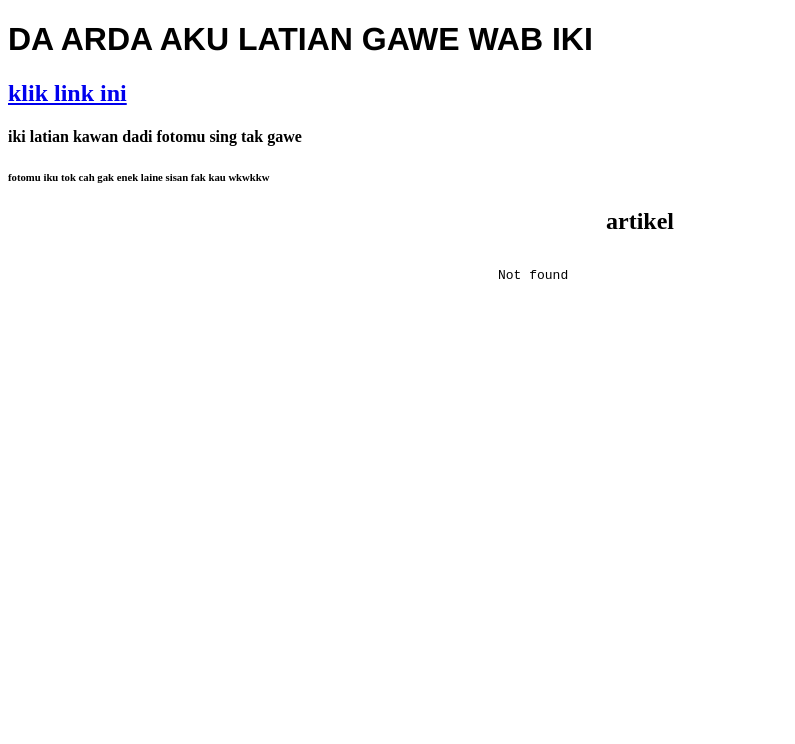
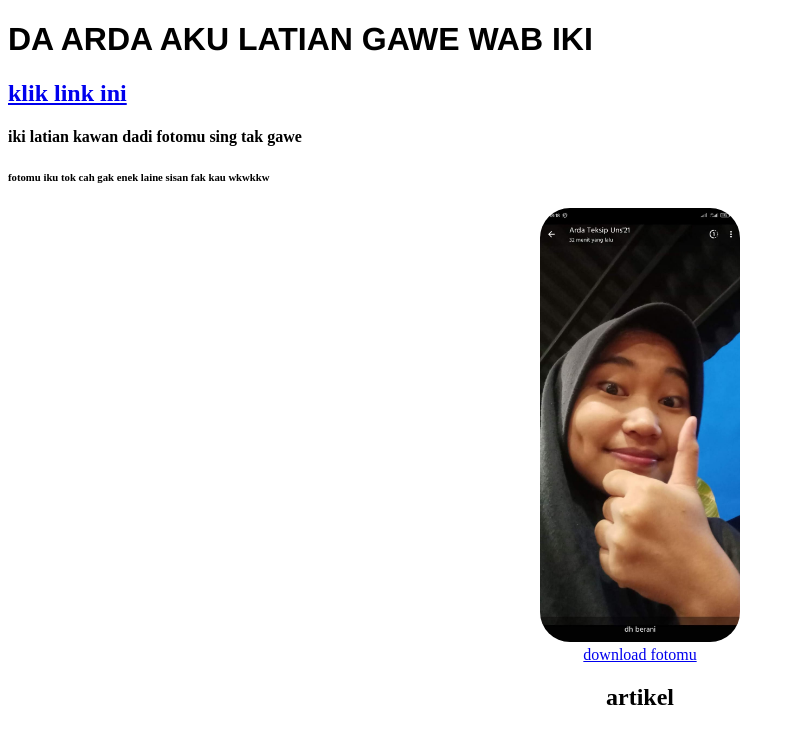
Before and after one commit to ilhamadir/latihan, a plain HTML site: page index.html in a window 1280 px wide. Shown: the whole page, without its empty margins (0-795 px from the left). Drawn offline with Linux system fonts and the light colour scheme.

Commit message:
nambah lagi

```diff
--- a/index.html
+++ b/index.html
@@ -14,9 +14,10 @@
     <h6>fotomu iku tok cah gak enek laine sisan fak kau wkwkkw</h6>
 
     <div align="center">
-        <!-- <img src="nama.jpeg" width="100px"   alt=""> -->
+        <img src="nama.jpeg" width="200px"   alt=""><br>
+        <a href="foto.jpeg" type="button" download>download fotomu</a>
         <h2>artikel</h2>
-       <iframe src="pdf.pdf" frameborder="0"></iframe>
+       <!-- <iframe src="foto.jpeg" frameborder="0"></iframe> -->
     </div>
 </body>
 </html>
```
Also changed, not shown: foto.jpeg (added), 2 other files.
